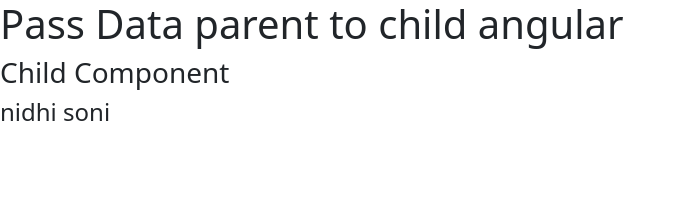
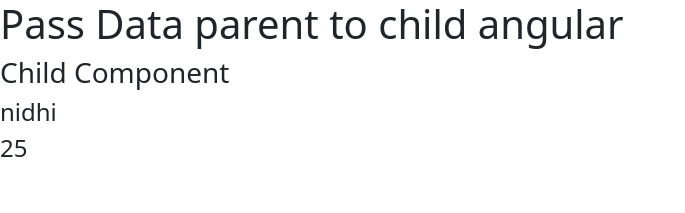
Before and after one commit to nidhisoni927/my-self-project, an Angular app: page / in a window 1280 px wide. Shown: the top 213 px of the page, without its empty margins (0-685 px from the left). Built offline with nearby package versions, Linux system fonts and the light colour scheme.

Commit message:
parent to child component in angular

```diff
--- a/src/app/app.component.ts
+++ b/src/app/app.component.ts
@@ -9,5 +9,8 @@
 })
 export class AppComponent {
   title = 'my-self-project';
-  data="nidhi soni"
+  data={
+    name:'nidhi',
+    age:25
+  }
 }
--- a/src/app/users/users.component.html
+++ b/src/app/users/users.component.html
@@ -1,2 +1,3 @@
 <h3>Child Component</h3>
-<h4>{{hero}}</h4>
+<h4>{{hero.name}}</h4>
+<h4>{{hero.age}}</h4>
--- a/src/app/users/users.component.ts
+++ b/src/app/users/users.component.ts
@@ -11,6 +11,7 @@
   constructor() {
   }
   ngOnInit(): void {
+    console.log(this.hero)
   }
 
 
```
